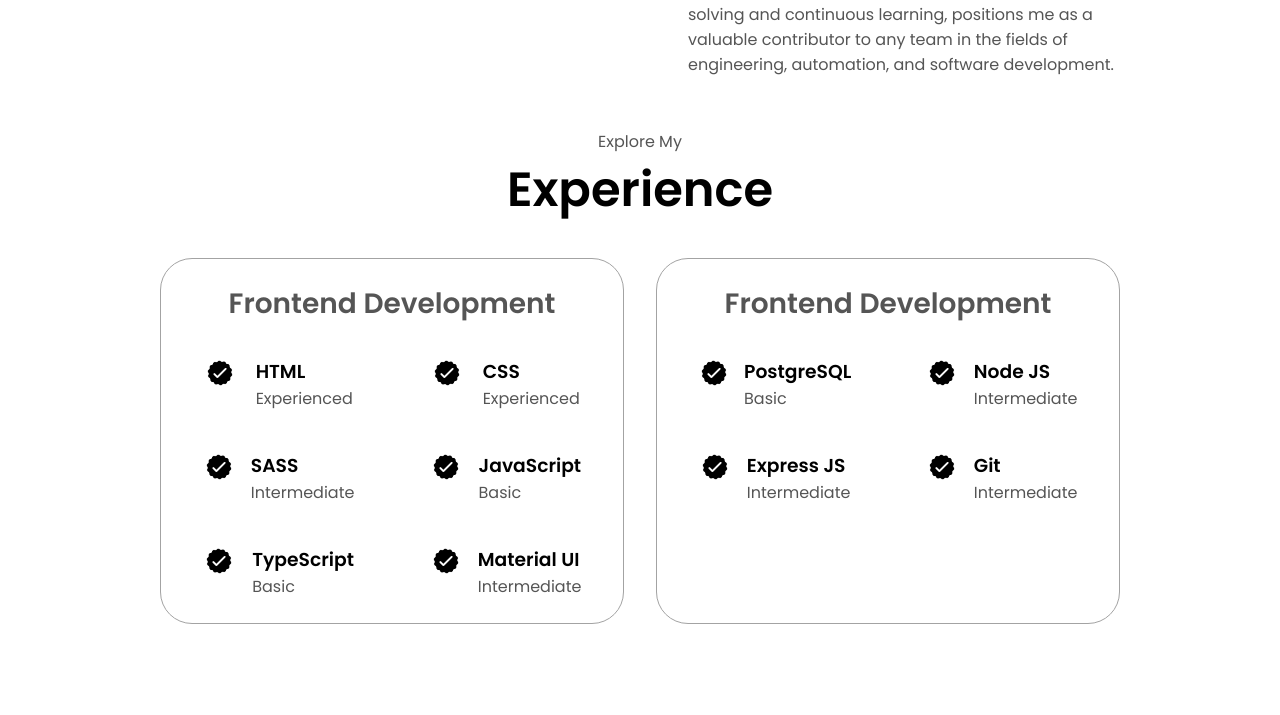
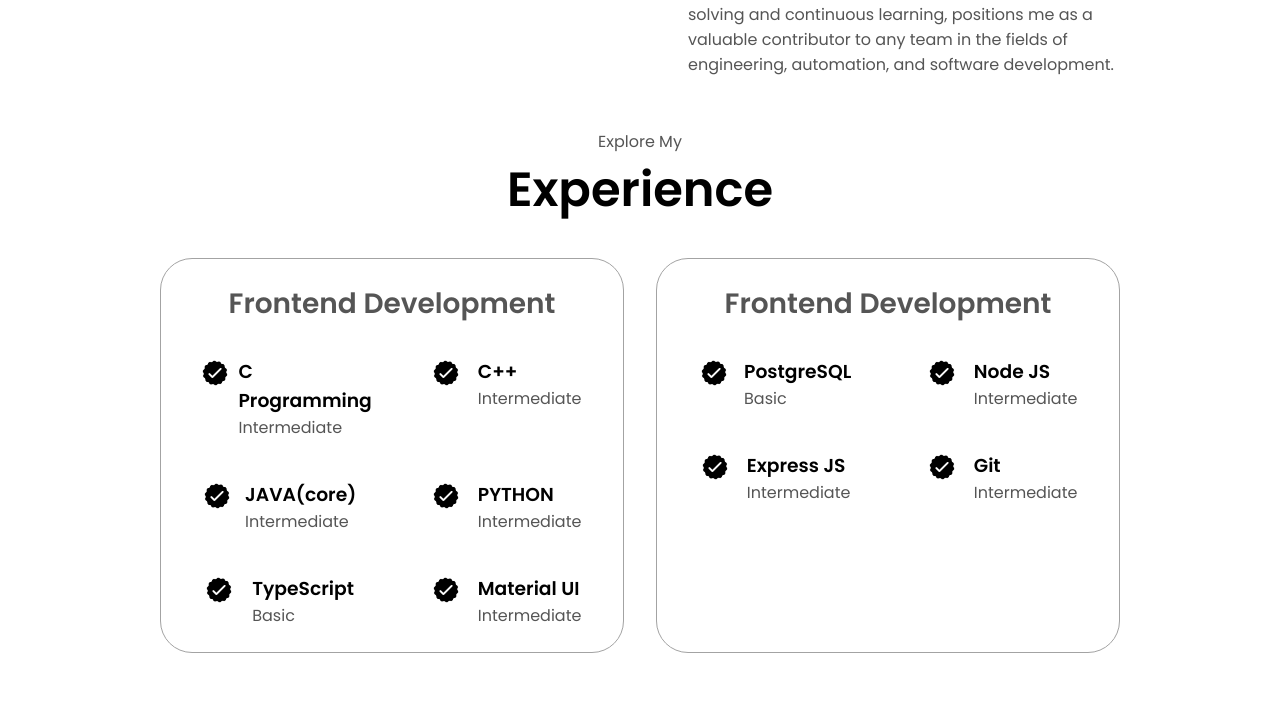
Before and after one commit to RPrasad225/MyPortfolio, a plain HTML site: page index.html in a window 1280 px wide. Shown: the part 1717-2432 px from the top of the page. Drawn offline with Linux system fonts and the light colour scheme.

Commit message:
Update index.html

```diff
--- a/index.html
+++ b/index.html
@@ -100,7 +100,7 @@
                 class="icon"
               />
               <h3>Education</h3>
-              <p>B.Tech. Bachelors Degree<br />M.Tech. Masters Degree</p>
+              <p>B.Tech. Bachelors Degree<br /></p>
             </div>
           </div>
           <div class="text-container"> <br><br>
@@ -139,29 +139,7 @@
                   class="icon"
                 />
                 <div>
-                  <h3>HTML</h3>
-                  <p>Experienced</p>
-                </div>
-              </article>
-              <article>
-                <img
-                  src="./checkmark.png"
-                  alt="Experience icon"
-                  class="icon"
-                />
-                <div>
-                  <h3>CSS</h3>
-                  <p>Experienced</p>
-                </div>
-              </article>
-              <article>
-                <img
-                  src="./checkmark.png"
-                  alt="Experience icon"
-                  class="icon"
-                />
-                <div>
-                  <h3>SASS</h3>
+                  <h3>C Programming</h3>
                   <p>Intermediate</p>
                 </div>
               </article>
@@ -172,8 +150,30 @@
                   class="icon"
                 />
                 <div>
-                  <h3>JavaScript</h3>
-                  <p>Basic</p>
+                  <h3>C++</h3>
+                  <p>Intermediate</p>
+                </div>
+              </article>
+              <article>
+                <img
+                  src="./checkmark.png"
+                  alt="Experience icon"
+                  class="icon"
+                />
+                <div>
+                  <h3>JAVA(core)</h3>
+                  <p>Intermediate</p>
+                </div>
+              </article>
+              <article>
+                <img
+                  src="./checkmark.png"
+                  alt="Experience icon"
+                  class="icon"
+                />
+                <div>
+                  <h3>PYTHON</h3>
+                  <p>Intermediate</p>
                 </div>
               </article>
               <article>
```
